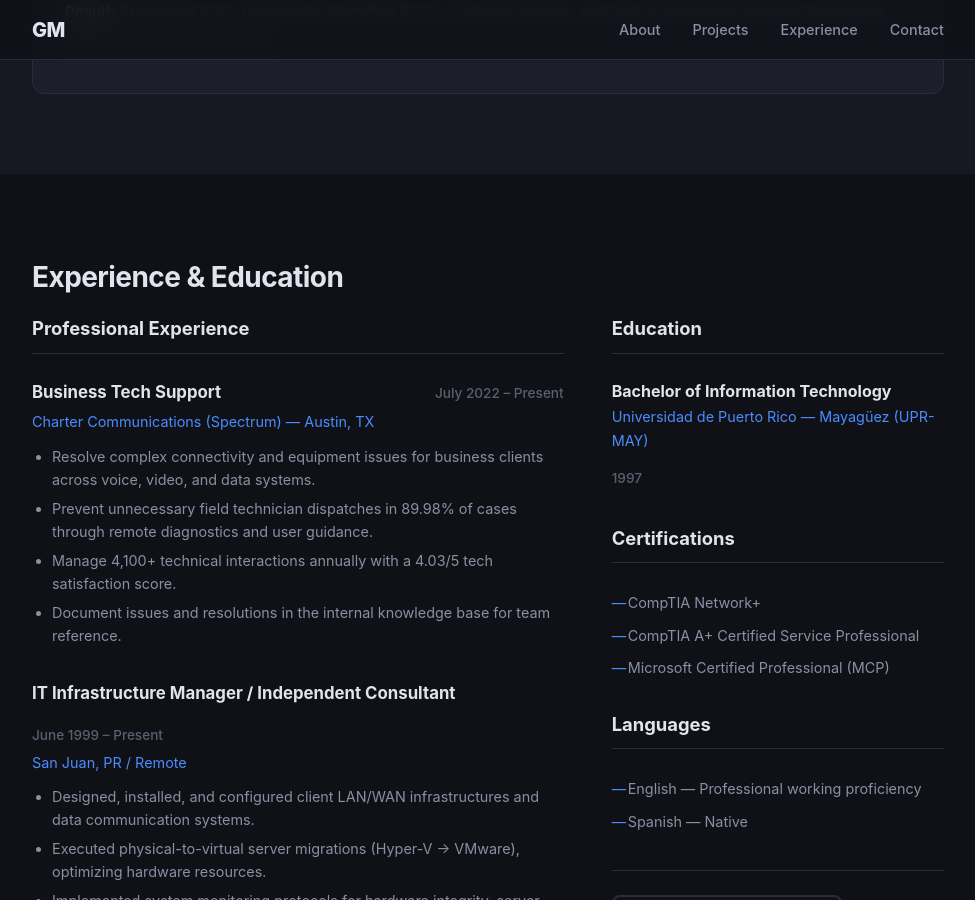
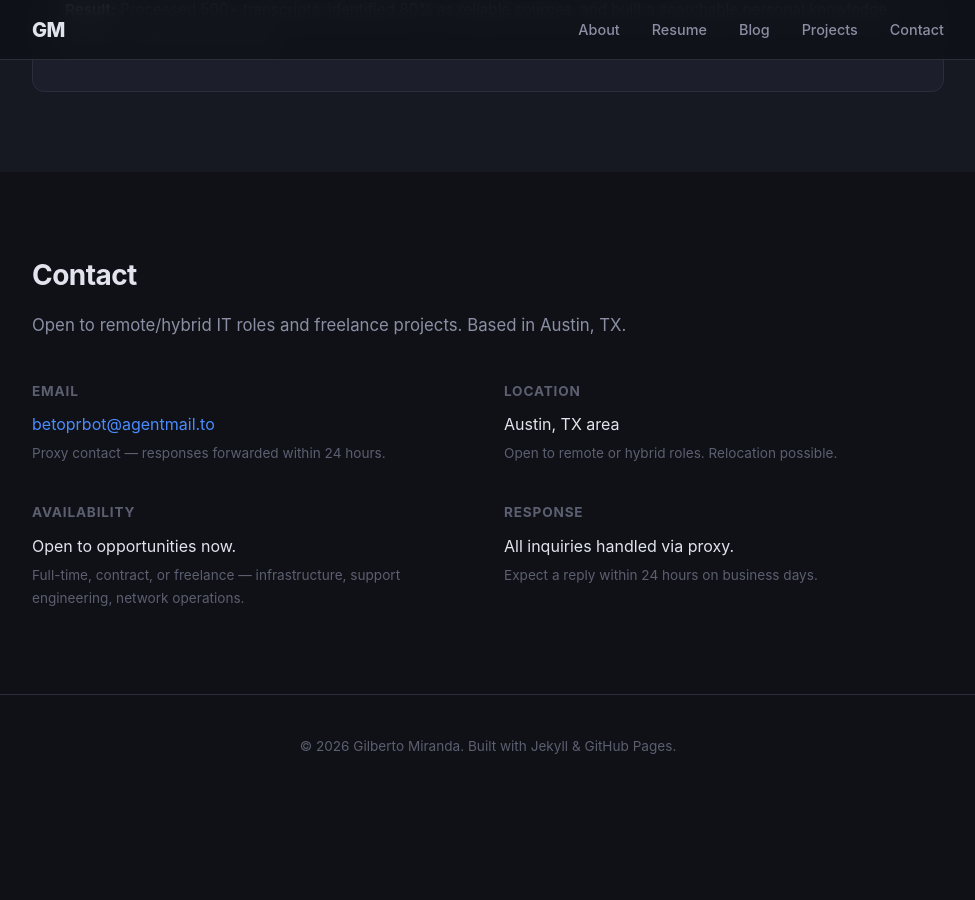
Before and after one commit to betoprbot-blip/portfolio, a Jekyll site: the page built from index.md, in a window 1280 px wide and 900 px high, scrolled down 3409 px. Shown: the whole window, without its empty margins (152-1127 px from the left). Built offline with Jekyll 4.4.1, drawn with Linux system fonts in a browser that asks for light colours; after the commit the page ends 4211 px from its top, so only the background shows below that; some of the changed text lies outside the part shown.

Commit message:
Add About, Resume, Blog pages + first post
- about.md — full about page with skills and background
- resume.md — complete resume with experience, education, certifications
- blog.md — blog listing page with post cards
- _layouts/post.html — blog post layout with styling
- _posts/2026-05-20-building-hermes-v4.md — first blog post
- Update nav.html — About, Resume, Blog links
- Simplify index.md — brief about section, link to full pages

```diff
--- a/_includes/nav.html
+++ b/_includes/nav.html
@@ -1,14 +1,15 @@
 <nav class="nav" id="nav">
   <div class="nav-inner">
-    <a href="#hero" class="nav-brand">GM</a>
+    <a href="{{ '/' | relative_url }}" class="nav-brand">GM</a>
     <button class="nav-toggle" id="navToggle" aria-label="Toggle navigation">
       <span></span><span></span><span></span>
     </button>
     <ul class="nav-links" id="navLinks">
-      <li><a href="#about">About</a></li>
-      <li><a href="#projects">Projects</a></li>
-      <li><a href="#cv">Experience</a></li>
-      <li><a href="#contact">Contact</a></li>
+      <li><a href="{{ '/about/' | relative_url }}">About</a></li>
+      <li><a href="{{ '/resume/' | relative_url }}">Resume</a></li>
+      <li><a href="{{ '/blog/' | relative_url }}">Blog</a></li>
+      <li><a href="{{ '/#projects' | relative_url }}">Projects</a></li>
+      <li><a href="{{ '/#contact' | relative_url }}">Contact</a></li>
     </ul>
   </div>
 </nav>
--- a/index.md
+++ b/index.md
@@ -13,13 +13,14 @@
       20+ years solving complex infrastructure and support problems in telecommunications and networking. I help businesses stay connected — remotely, efficiently, and without unnecessary downtime.
     </p>
     <div class="hero-cta">
-      <a href="#contact" class="btn btn-primary">Get in Touch</a>
-      <a href="#projects" class="btn btn-secondary">View Projects</a>
+      <a href="{{ '/#contact' | relative_url }}" class="btn btn-primary">Get in Touch</a>
+      <a href="{{ '/#projects' | relative_url }}" class="btn btn-secondary">View Projects</a>
+      <a href="{{ '/resume/' | relative_url }}" class="btn btn-secondary">Resume</a>
     </div>
   </div>
 </section>
 
-<!-- About Section -->
+<!-- About Section (brief) -->
 <section class="section" id="about">
   <div class="container">
     <h2 class="section-title">About Me</h2>
@@ -29,10 +30,13 @@
           I'm an IT professional with over two decades of hands-on experience in telecommunications, network engineering, and technical support. Currently at <strong>Charter Communications (Spectrum)</strong> in Austin, TX, I handle complex business-tier support — resolving voice, video, and data issues while preventing unnecessary field dispatches at a <strong>89.98% rate</strong>.
         </p>
         <p>
-          Before Charter, I spent years as an independent IT infrastructure consultant in Puerto Rico, designing and maintaining LAN/WAN environments for businesses with 100+ users across multiple sites. I've managed virtualization migrations, implemented monitoring protocols, and built networks from the ground up.
+          Before Charter, I spent years as an independent IT infrastructure consultant in Puerto Rico, designing and maintaining LAN/WAN environments for businesses with 100+ users across multiple sites.
         </p>
         <p>
-          I'm now looking for <strong>remote or hybrid IT roles</strong> — infrastructure, support engineering, or network operations — where I can apply my depth of experience without the constraints of a call center environment. I'm also open to <strong>freelance projects</strong> in network design, system automation, and technical documentation.
+          I'm now looking for <strong>remote or hybrid IT roles</strong> — infrastructure, support engineering, or network operations — and open to <strong>freelance projects</strong> in network design, system automation, and technical documentation.
+        </p>
+        <p>
+          <a href="{{ '/about/' | relative_url }}" class="btn btn-secondary">Read More →</a>
         </p>
       </div>
       <div class="about-skills">
@@ -40,23 +44,22 @@
         <ul class="skill-list">
           <li>Remote Troubleshooting &amp; Incident Management</li>
           <li>LAN/WAN Administration &amp; Network Analysis</li>
-          <li>VoIP / Voice over IP (VoIP, RingCentral)</li>
+          <li>VoIP / Voice over IP</li>
           <li>Virtualization (VMware, Hyper-V)</li>
           <li>System Monitoring &amp; Disaster Recovery</li>
           <li>Windows Server Administration</li>
           <li>Active Directory, DNS, DHCP, VPN</li>
           <li>Technical Documentation &amp; Knowledge Bases</li>
-          <li>Bilingual Communication (English/Spanish)</li>
+          <li>Bilingual (English/Spanish)</li>
         </ul>
         <h3>Tools &amp; Stack</h3>
         <ul class="skill-list">
           <li>VMware vSphere / Hyper-V</li>
           <li>Windows Server (NT – 2019)</li>
           <li>Active Directory / Group Policy</li>
-          <li>Remote Desktop / Ticketing Systems</li>
           <li>Wireshark / Network Analyzers</li>
-          <li>Linux (basic administration)</li>
           <li>Python / Bash (scripting &amp; automation)</li>
+          <li>WSL2, rclone, Cron (infrastructure)</li>
           <li>Obsidian / Markdown (documentation)</li>
         </ul>
       </div>
@@ -68,7 +71,7 @@
 <section class="section section-alt" id="projects">
   <div class="container">
     <h2 class="section-title">Projects</h2>
-    <p class="section-subtitle">Selected work — from production systems to personal automation.</p>
+    <p class="section-subtitle">Selected work — from production systems to personal automation. <a href="{{ '/blog/' | relative_url }}">Read the blog →</a></p>
     <div class="projects-grid">
 
       <article class="project-card">
@@ -127,77 +130,8 @@
   </div>
 </section>
 
-<!-- CV / Experience Section -->
-<section class="section" id="cv">
-  <div class="container">
-    <h2 class="section-title">Experience &amp; Education</h2>
-
-    <div class="cv-grid">
-      <div class="cv-main">
-        <h3>Professional Experience</h3>
-
-        <div class="cv-item">
-          <div class="cv-item-header">
-            <h4>Business Tech Support</h4>
-            <span class="cv-date">July 2022 – Present</span>
-          </div>
-          <p class="cv-org">Charter Communications (Spectrum) — Austin, TX</p>
-          <ul class="cv-details">
-            <li>Resolve complex connectivity and equipment issues for business clients across voice, video, and data systems.</li>
-            <li>Prevent unnecessary field technician dispatches in 89.98% of cases through remote diagnostics and user guidance.</li>
-            <li>Manage 4,100+ technical interactions annually with a 4.03/5 tech satisfaction score.</li>
-            <li>Document issues and resolutions in the internal knowledge base for team reference.</li>
-          </ul>
-        </div>
-
-        <div class="cv-item">
-          <div class="cv-item-header">
-            <h4>IT Infrastructure Manager / Independent Consultant</h4>
-            <span class="cv-date">June 1999 – Present</span>
-          </div>
-          <p class="cv-org">San Juan, PR / Remote</p>
-          <ul class="cv-details">
-            <li>Designed, installed, and configured client LAN/WAN infrastructures and data communication systems.</li>
-            <li>Executed physical-to-virtual server migrations (Hyper-V → VMware), optimizing hardware resources.</li>
-            <li>Implemented system monitoring protocols for hardware integrity, server availability, and backup verification.</li>
-            <li>Managed network modeling and analysis for environments with 100+ users across multiple sites.</li>
-            <li>Applied CIS controls to secure equipment and maintain compliance.</li>
-          </ul>
-        </div>
-
-      </div>
-
-      <div class="cv-side">
-        <h3>Education</h3>
-        <div class="cv-item">
-          <h4>Bachelor of Information Technology</h4>
-          <p class="cv-org">Universidad de Puerto Rico — Mayagüez (UPR-MAY)</p>
-          <span class="cv-date">1997</span>
-        </div>
-
-        <h3>Certifications</h3>
-        <ul class="cv-cert-list">
-          <li>CompTIA Network+</li>
-          <li>CompTIA A+ Certified Service Professional</li>
-          <li>Microsoft Certified Professional (MCP)</li>
-        </ul>
-
-        <h3>Languages</h3>
-        <ul class="cv-cert-list">
-          <li>English — Professional working proficiency</li>
-          <li>Spanish — Native</li>
-        </ul>
-
-        <div class="cv-download">
-          <a href="resume.pdf" class="btn btn-secondary" title="Download PDF resume">Download PDF Resume</a>
-        </div>
-      </div>
-    </div>
-  </div>
-</section>
-
 <!-- Contact Section -->
-<section class="section section-alt" id="contact">
+<section class="section" id="contact">
   <div class="container">
     <h2 class="section-title">Contact</h2>
     <p class="section-subtitle">Open to remote/hybrid IT roles and freelance projects. Based in Austin, TX.</p>
```
Also changed, not shown: _layouts/post.html (added, +135 -0 lines), _posts/2026-05-20-building-hermes-v4.md (added, +59 -0 lines), about.md (added, +56 -0 lines), blog.md (added, +31 -0 lines), resume.md (added, +108 -0 lines).
